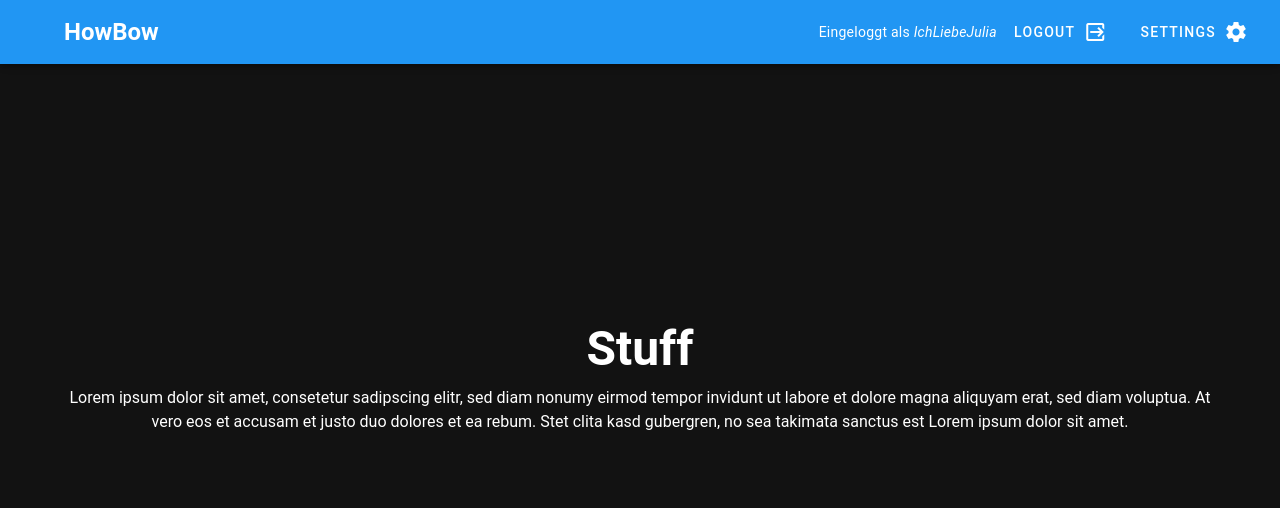
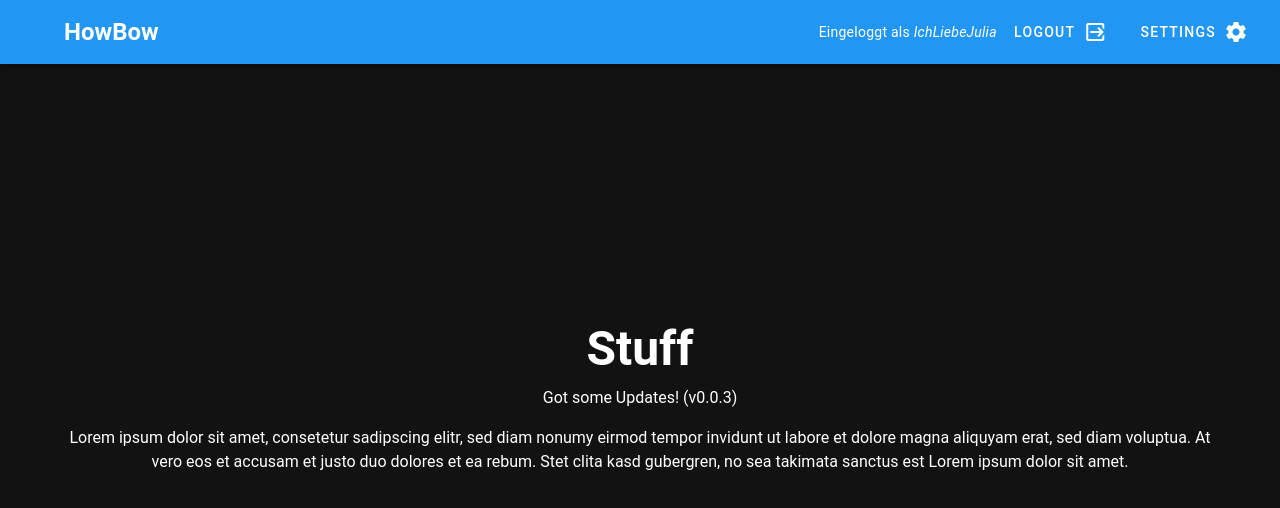
Before and after one commit to H0rn0chse/HowBow, a Vue app: page /#/ in a window 1280 px wide. Shown: the top 508 px of the page. Built offline with nearby package versions, Linux system fonts and the light colour scheme; a small style sheet from the web is missing.

Commit message:
Updated version

```diff
--- a/package.json
+++ b/package.json
@@ -1,7 +1,7 @@
 {
   "name": "howbow",
   "productName": "HowBow",
-  "version": "0.0.2",
+  "version": "0.0.3",
   "private": true,
   "author": {
     "name": "H0rn0chse",
--- a/src/components/HelloWorld.vue
+++ b/src/components/HelloWorld.vue
@@ -16,6 +16,10 @@
                 </h1>
 
                 <p class="subheading font-weight-regular">
+                    Got some Updates! (v0.0.3)
+                </p>
+
+                <p class="subheading font-weight-regular">
                     Lorem ipsum dolor sit amet, consetetur sadipscing elitr, sed diam nonumy eirmod tempor invidunt ut labore et dolore magna aliquyam erat, sed diam voluptua. At vero eos et accusam et justo duo dolores et ea rebum. Stet clita kasd gubergren, no sea takimata sanctus est Lorem ipsum dolor sit amet.
                 </p>
             </v-col>
```
